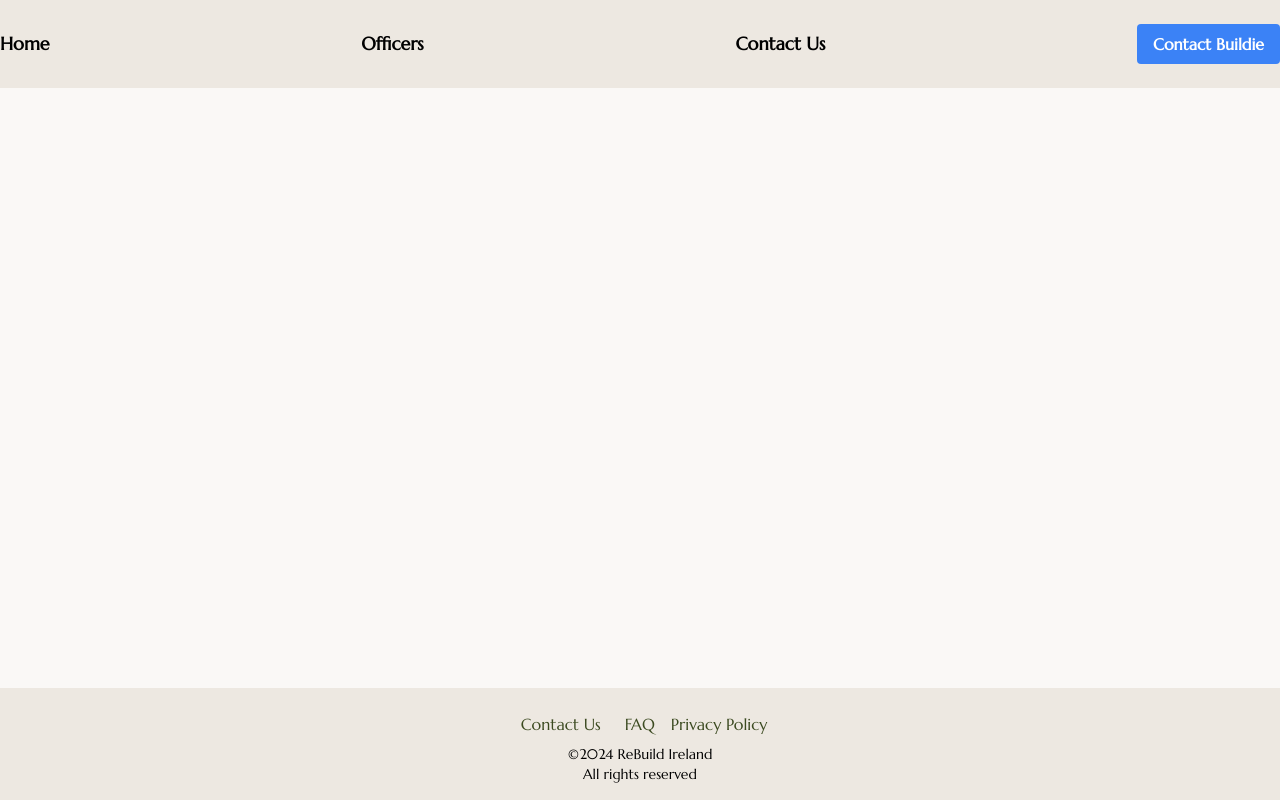
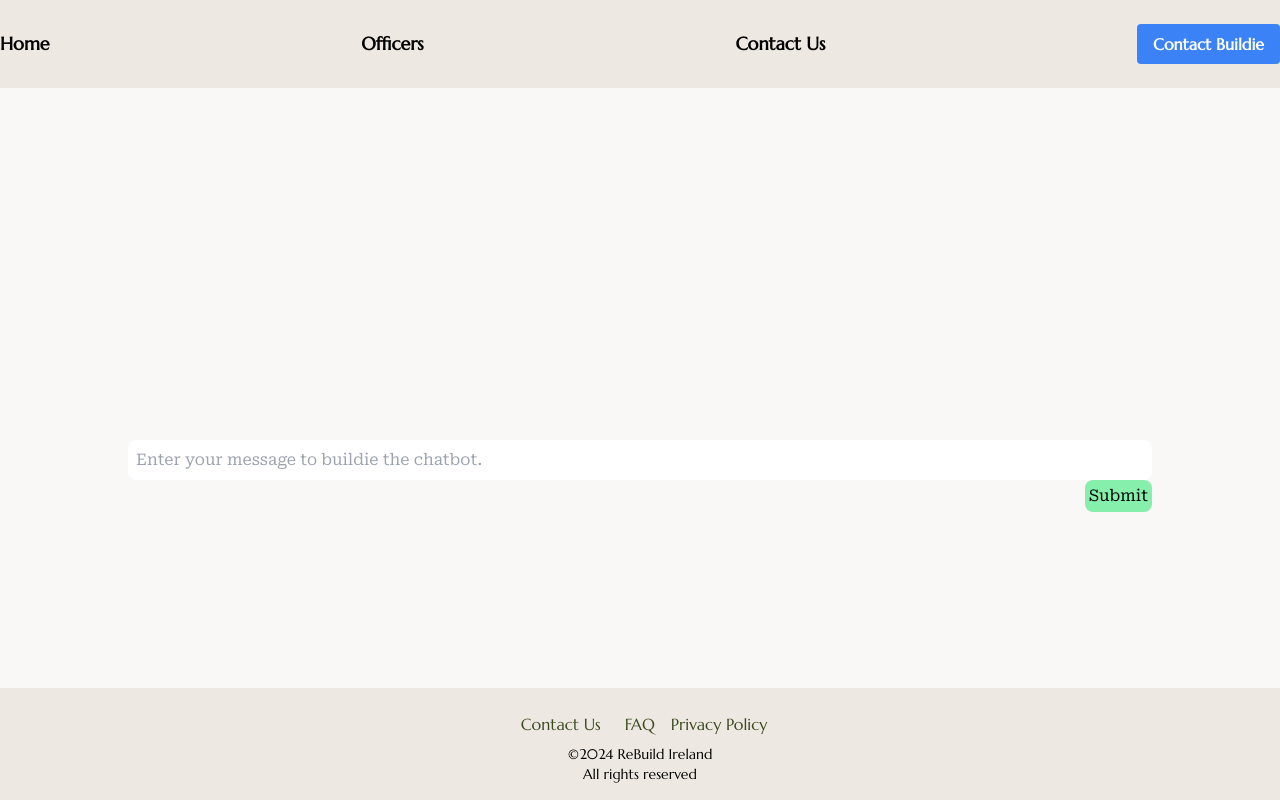
Before and after one commit to ai-avenger-teams/rebuild-ireland-frontend, a React (Vite) app: page /ChatRoom in a window 1280 px wide. Built offline with nearby package versions, Linux system fonts and the light colour scheme.

Commit message:
Fix: include route into root app file

```diff
--- a/src/App.jsx
+++ b/src/App.jsx
@@ -19,6 +19,7 @@ function App() {
             <Route path="/" element={<Home />} />
             <Route path="/officers" element={<Officers />} />
             <Route path="/contact" element={<Contact />} />
+            <Route path="/ChatRoom" element={<ChatRoom />} />
           </Routes>
         </main>
         <Footer />
```
